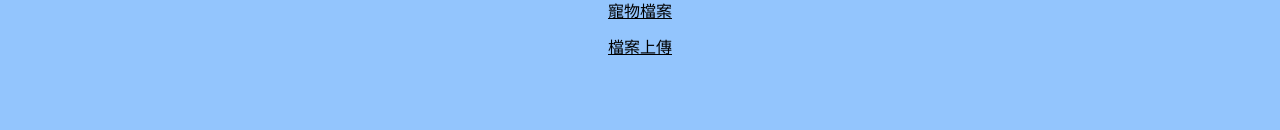
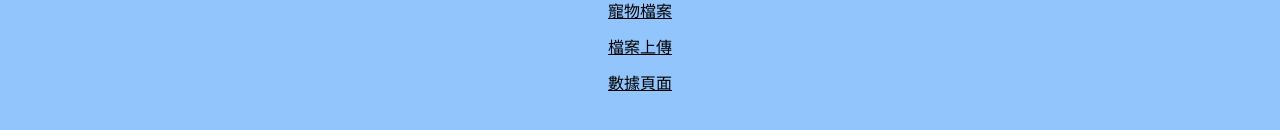
Before and after one commit to penspulse326/rocket_pawsmore, a Next.js app: page / in a window 1280 px wide. Shown: the part 174-304 px from the top of the page. Built offline with nearby package versions, Linux system fonts and the light colour scheme.

Commit message:
chore: add record dashboard page

```diff
--- a/src/pages/index.tsx
+++ b/src/pages/index.tsx
@@ -13,6 +13,9 @@ export default function Home() {
       <Link href="/test/upload" className="underline ">
         檔案上傳
       </Link>
+      <Link href="/test/record_dashboard" className="underline">
+        數據頁面
+      </Link>
     </main>
   );
 }
--- /dev/null
+++ b/src/pages/test/record_dashboard.tsx
@@ -0,0 +1,7 @@
+export default function RecordDashboard() {
+  return (
+    <section className="mt-[64px]">
+      <div>數據頁面</div>
+    </section>
+  );
+}
```
